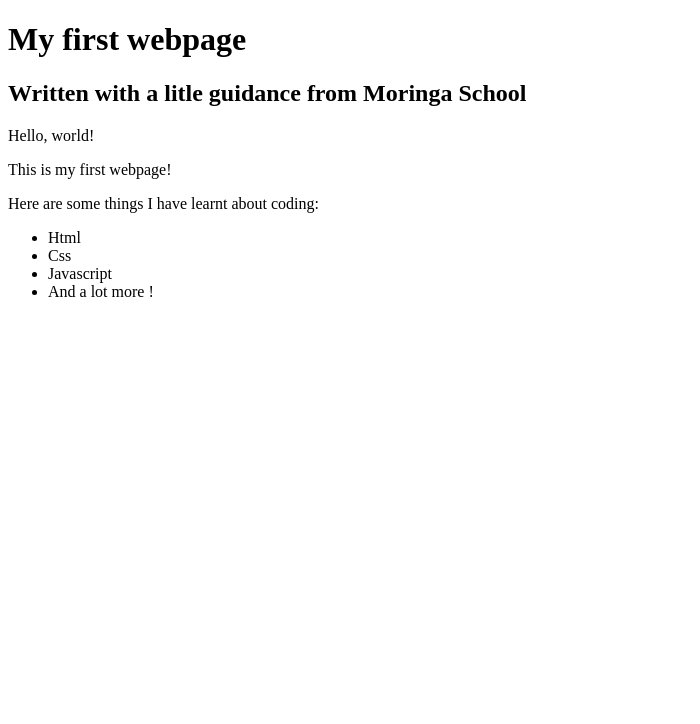
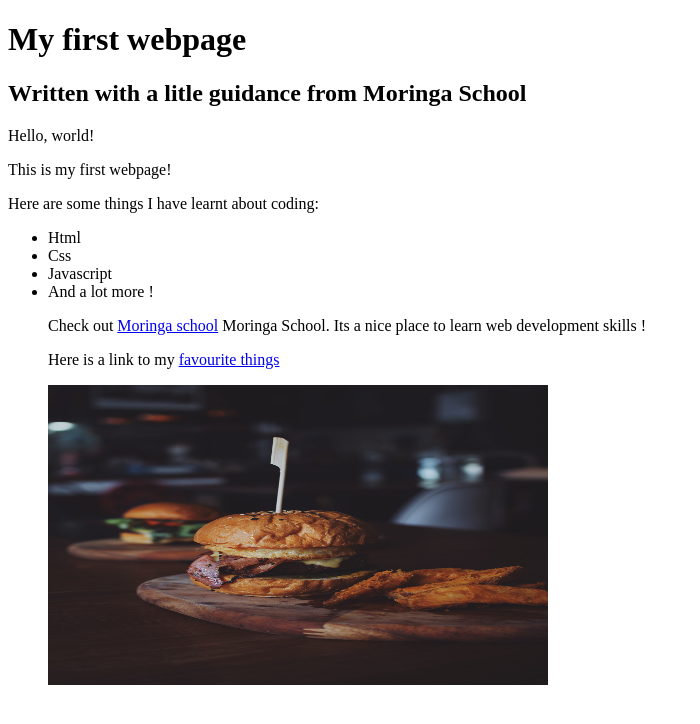
Before and after one commit to Ephrao1/Hello-world, a plain HTML site: page index.html in a window 1280 px wide. Shown: the whole page, without its empty margins (0-700 px from the left). Drawn offline with Linux system fonts and the light colour scheme.

Commit message:
Adding current changes

```diff
--- a/index.css
+++ b/index.css
@@ -0,0 +1,4 @@
+img {
+    width: 500px;
+    height: 300px;
+}
--- a/index.html
+++ b/index.html
@@ -4,6 +4,7 @@
     <meta charset="UTF-8">
     <meta http-equiv="X-UA-Compatible" content="IE=edge">
     <meta name="viewport" content="width=device-width, initial-scale=1.0">
+    <link rel="stylesheet" href="index.css">
     <title>Document</title>
 </head>
 <body>
@@ -17,6 +18,9 @@
         <li>Css</li>
         <li>Javascript</li>
         <li>And a lot more !</li>
+        <p>Check out <a href="https://Moringaschool.com" target="_blank">Moringa school</a> Moringa School. Its a nice place to learn web development skills !</p>
+        <p>Here is a link to my <a href="fav.html">favourite things</a></p>
+        <img src="images/food.jpg" alt="Picture of a burger">
     </ul>
 </body>
 </html>
```
Also changed, not shown: fav.html (added), images/food.jpg (added).
